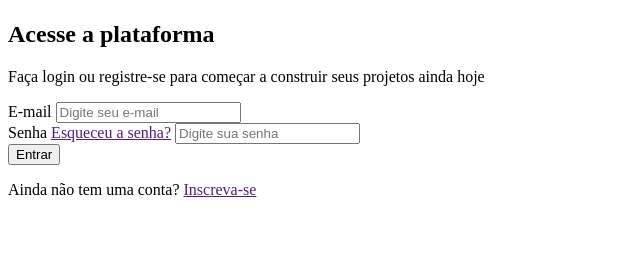
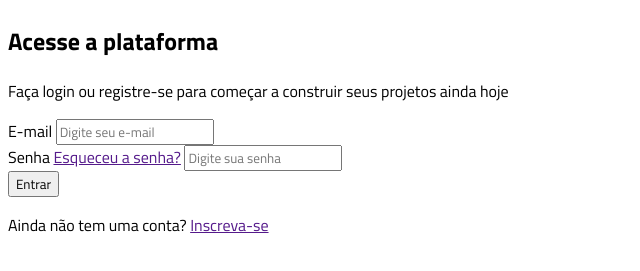
Before and after one commit to Lzinhah/projeto-vertigo, a plain HTML site: page index.html in a window 1280 px wide. Shown: the part 79-350 px from the top of the page, without its empty margins (0-640 px from the left). Drawn offline with Linux system fonts and the light colour scheme.

Commit message:
atualização - fonte da página

```diff
--- a/index.html
+++ b/index.html
@@ -1,11 +1,16 @@
 <!DOCTYPE html>
 <html lang="pt-BR">
+
 <head>
     <meta charset="UTF-8">
     <meta name="viewport" content="width=device-width, initial-scale=1.0">
     <title>Vertigo</title>
     <link rel="stylesheet" href="style.css">
+    <link rel="preconnect" href="https://fonts.googleapis.com">
+    <link rel="preconnect" href="https://fonts.gstatic.com" crossorigin>
+    <link href="https://fonts.googleapis.com/css2?family=Titillium+Web:wght@400;600;700&display=swap" rel="stylesheet">
 </head>
+
 <body>
     <header>
         <img src="./imagens/logo.svg" alt="">
@@ -21,14 +26,14 @@
             <form action="">
                 <div class="input-box">
                     <label for="email">E-mail</label>
-                <input type="email" placeholder="Digite seu e-mail" id="email">
+                    <input type="email" placeholder="Digite seu e-mail" id="email">
                 </div>
                 <div class="input-box">
                     <label for="senha">Senha</label>
                     <a href="">Esqueceu a senha?</a>
-                <input type="password" placeholder="Digite sua senha" id="senha">
+                    <input type="password" placeholder="Digite sua senha" id="senha">
                 </div>
-            <button>Entrar</button>
+                <button>Entrar</button>
             </form>
             <p>
                 Ainda não tem uma conta? <a href="">Inscreva-se</a>
@@ -36,4 +41,5 @@
         </section>
     </main>
 </body>
+
 </html>
--- a/style.css
+++ b/style.css
@@ -0,0 +1,4 @@
+*{
+font-family: 'titillium Web', sans-serif;
+
+}
```
